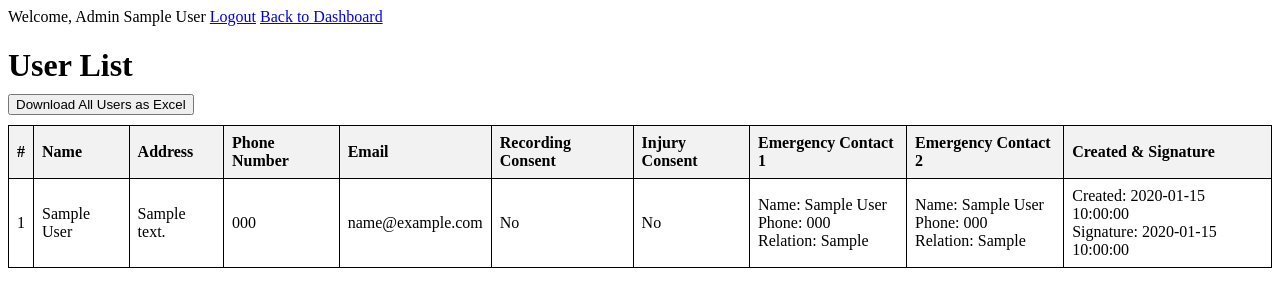
After one commit to bgiranzumrut/golden_rule_calendar_project, a PHP site: page /golden_rule_calendar_project/users_list.php in a window 1280 px wide. The commit adds this page. Shown: the top 307 px of the page. Run offline with PHP 8.4, Linux system fonts and the light colour scheme; the visitor is signed in with stand-in values (Sample User, id 1); tables that the repository leaves empty or names only in its code hold one stand-in row (values such as "Sample post").

Commit message:
Your commit message here

```diff
--- /dev/null
+++ b/public/users_list.php
@@ -0,0 +1,136 @@
+<?php
+session_start();
+require_once '../config/db_connection.php';
+
+// Ensure the admin is logged in
+if (!isset($_SESSION['logged_in']) || $_SESSION['logged_in'] !== true) {
+    header('Location: login.php');
+    exit;
+}
+
+$admin_name = $_SESSION['admin_name'];
+
+// Fetch all user data
+try {
+    $stmt = $conn->query("SELECT * FROM users");
+    $users = $stmt->fetchAll(PDO::FETCH_ASSOC);
+} catch (Exception $e) {
+    die("Error fetching users: " . $e->getMessage());
+}
+
+// Handle Excel (CSV) Download
+if (isset($_POST['download_excel'])) {
+    $filename = "user_list_" . date('Y-m-d') . ".csv";
+
+    // Set CSV Headers
+    header('Content-Type: text/csv; charset=utf-8');
+    header('Content-Disposition: attachment; filename="' . $filename . '"');
+
+    // Open output stream for CSV
+    $output = fopen('php://output', 'w');
+
+    // Add column headers
+    $headers = [
+        '#', 'Name', 'Address', 'Phone Number', 'Email',
+        'Recording Consent', 'Injury Consent',
+        'Emergency Contact 1 Name', 'Emergency Contact 1 Phone', 'Emergency Contact 1 Relationship',
+        'Emergency Contact 2 Name', 'Emergency Contact 2 Phone', 'Emergency Contact 2 Relationship',
+        'Created At', 'Signature Date'
+    ];
+    fputcsv($output, $headers);
+
+    // Add user data row by row
+    $counter = 1;
+    foreach ($users as $user) {
+        fputcsv($output, [
+            $counter++,
+            $user['name'],
+            $user['address'] ?? '',
+            $user['phone_number'] ?? '',
+            $user['email'] ?? '',
+            $user['recording_consent'] == 1 ? 'Yes' : 'No',
+            $user['injury_loss_risk_consent'] == 1 ? 'Yes' : 'No',
+            $user['emergency_contact_1_name'] ?? '',
+            $user['emergency_contact_1_phone'] ?? '',
+            $user['emergency_contact_1_relationship'] ?? '',
+            $user['emergency_contact_2_name'] ?? '',
+            $user['emergency_contact_2_phone'] ?? '',
+            $user['emergency_contact_2_relationship'] ?? '',
+            $user['created_at'] ?? '',
+            $user['signature_date'] ?? ''
+        ]);
+    }
+
+    fclose($output);
+    exit;
+}
+
+
+
+?>
+
+<!DOCTYPE html>
+<html lang="en">
+<head>
+    <meta charset="UTF-8">
+    <meta name="viewport" content="width=device-width, initial-scale=1.0">
+    <title>User List</title>
+    <style>
+        table { width: 100%; border-collapse: collapse; margin-top: 10px; }
+        th, td { border: 1px solid black; padding: 8px; text-align: left; }
+        th { background-color: #f2f2f2; }
+        h1 { margin-bottom: 10px; }
+    </style>
+</head>
+<body>
+    <nav>
+        <span>Welcome, Admin <?php echo htmlspecialchars($admin_name); ?></span>
+        <a href="logout.php">Logout</a>
+        <a href="admin_dashboard.php">Back to Dashboard</a>
+    </nav>
+
+    <h1>User List</h1>
+
+    <!-- Download Button -->
+    <form method="POST" style="margin-bottom: 10px;">
+        <button type="submit" name="download_excel">Download All Users as Excel</button>
+    </form>
+
+    <!-- User Table -->
+    <table>
+        <tr>
+            <th>#</th>
+            <th>Name</th>
+            <th>Address</th>
+            <th>Phone Number</th>
+            <th>Email</th>
+            <th>Recording Consent</th>
+            <th>Injury Consent</th>
+            <th>Emergency Contact 1</th>
+            <th>Emergency Contact 2</th>
+            <th>Created & Signature</th>
+        </tr>
+        <?php if (!empty($users)): ?>
+            <?php $counter = 1; ?>
+            <?php foreach ($users as $user): ?>
+                <tr>
+                    <td><?php echo $counter++; ?></td>
+                    <td><?php echo htmlspecialchars($user['name']); ?></td>
+                    <td><?php echo htmlspecialchars($user['address'] ?? ''); ?></td>
+                    <td><?php echo htmlspecialchars($user['phone_number'] ?? ''); ?></td>
+                    <td><?php echo htmlspecialchars($user['email'] ?? ''); ?></td>
+                    <td><?php echo $user['recording_consent'] == 1 ? 'Yes' : 'No'; ?></td>
+                    <td><?php echo $user['injury_loss_risk_consent'] == 1 ? 'Yes' : 'No'; ?></td>
+                    <td><?php echo nl2br("Name: {$user['emergency_contact_1_name']}\nPhone: {$user['emergency_contact_1_phone']}\nRelation: {$user['emergency_contact_1_relationship']}"); ?></td>
+                    <td><?php echo nl2br("Name: {$user['emergency_contact_2_name']}\nPhone: {$user['emergency_contact_2_phone']}\nRelation: {$user['emergency_contact_2_relationship']}"); ?></td>
+                    <td><?php echo nl2br("Created: {$user['created_at']}\nSignature: {$user['signature_date']}"); ?></td>
+                </tr>
+            <?php endforeach; ?>
+        <?php else: ?>
+            <tr>
+                <td colspan="10">No Data Found</td>
+            </tr>
+        <?php endif; ?>
+    </table>
+</body>
+</html>
```
Also changed, not shown: public/admin_dashboard.php (+18 -3 lines).
